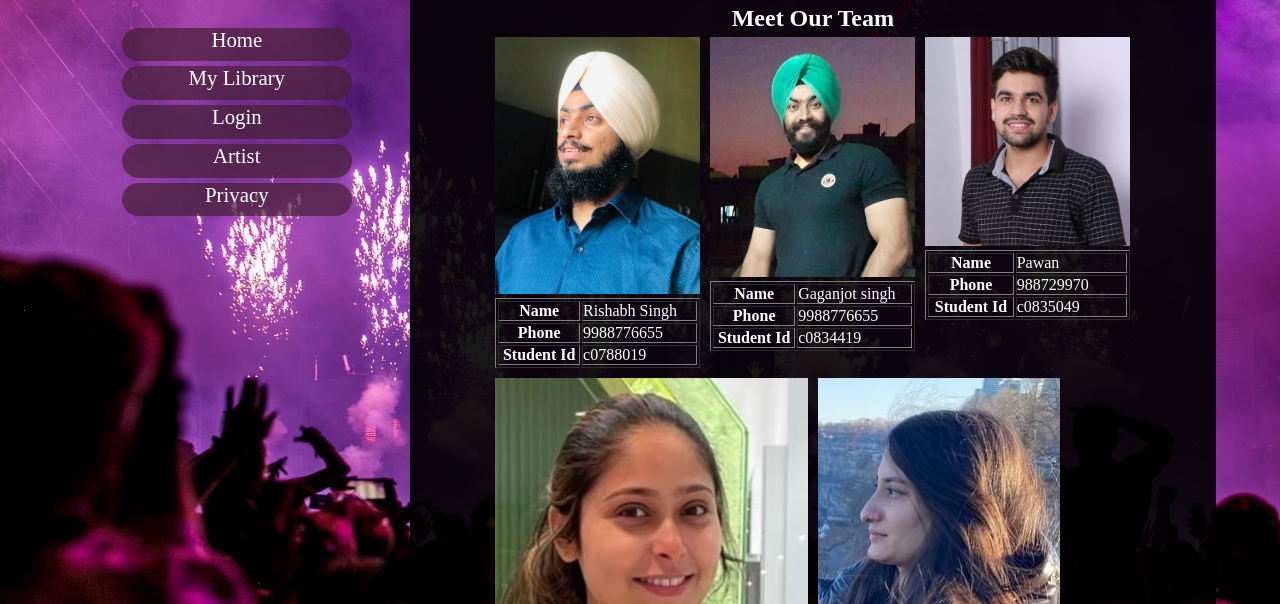
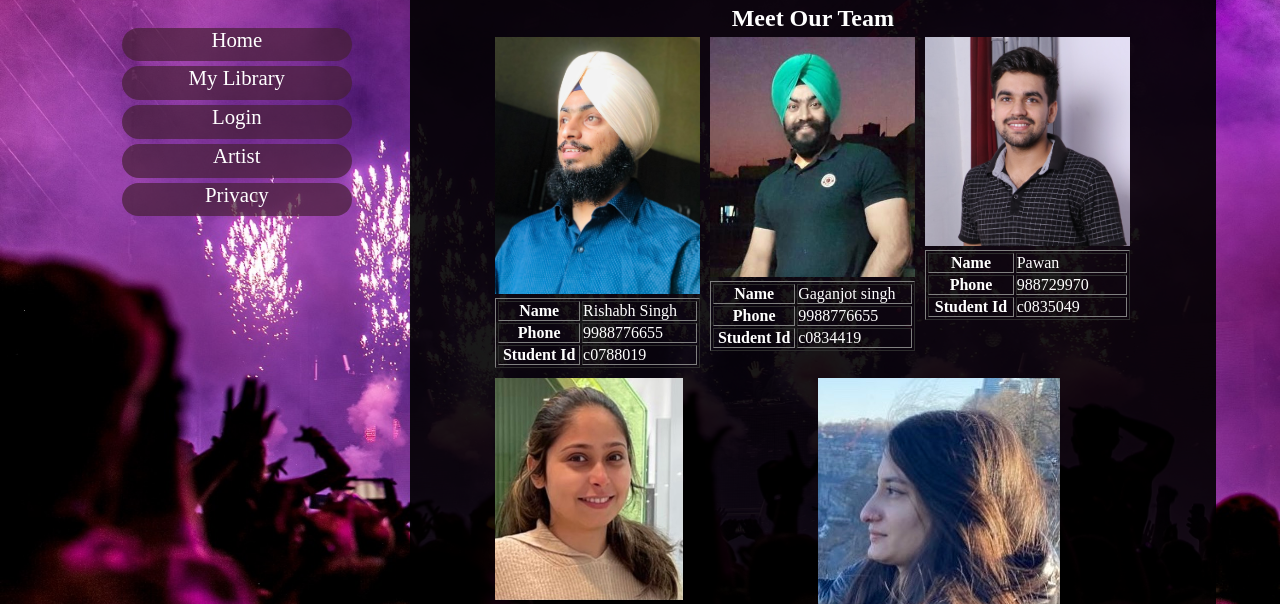
Before and after one commit to PawanKumarRavish/Invincibles_musicial_FP, a plain HTML site: page aboutteam.html in a window 1280 px wide. Shown: the part 185-789 px from the top of the page. Drawn offline with nearby package versions, Linux system fonts and the light colour scheme.

Commit message:
setting height for imagers abouting

```diff
--- a/aboutteam.html
+++ b/aboutteam.html
@@ -107,7 +107,7 @@
                 </div>
                 <div class="imagewithtext flexh">
                     <div class="imagediv margin-5">
-                        <img src="assests/images/sandy.jpeg" class="imageres aboutimg" alt="About area image"/>
+                        <img src="assests/images/sandy.jpeg" class="imageres aboutimg" alt="About area image" height="50%"/>
                         <table class="responsivetable" border="1">
                             <tr>
                                 <th>Name</th>
```
